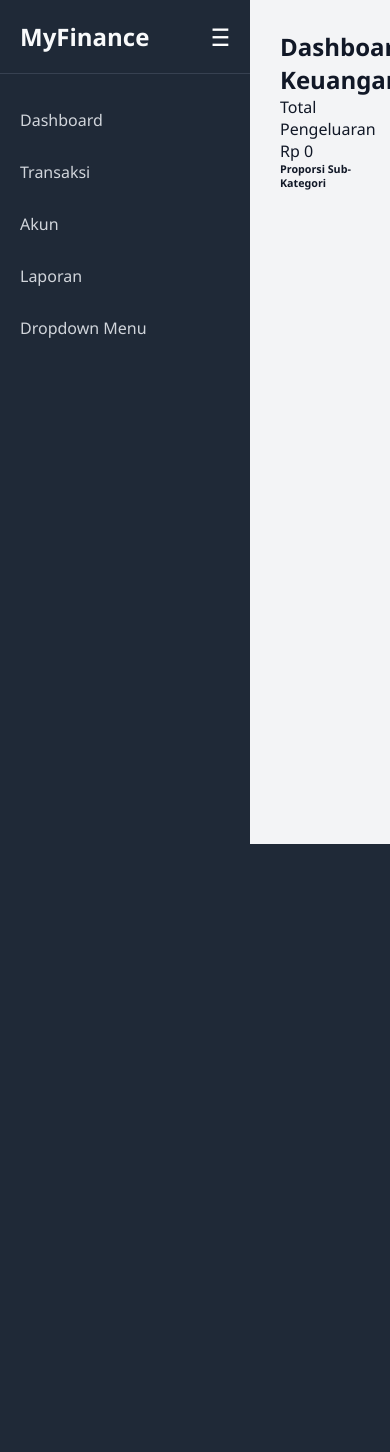
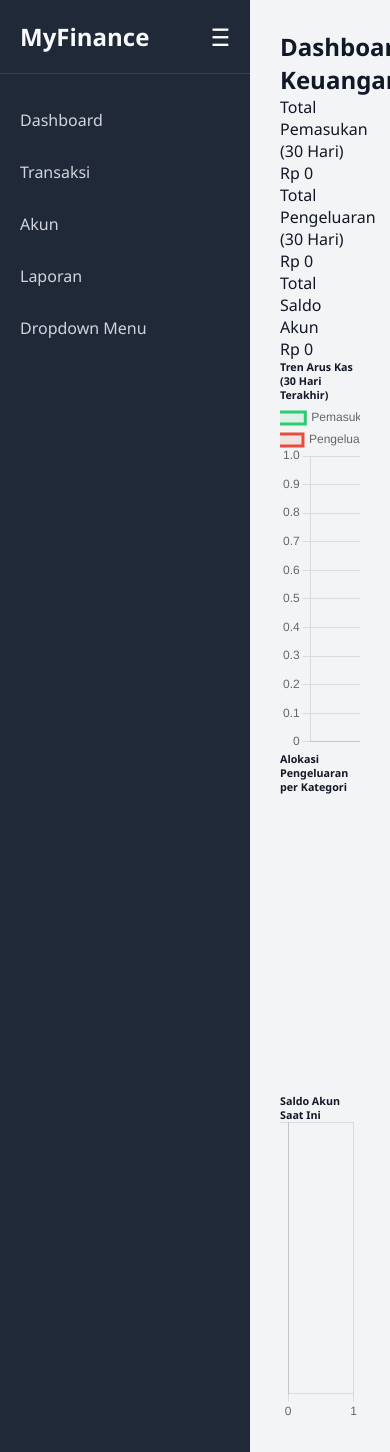
Before and after one commit to 230055Fawwaz/MyFinance, a Flask app: page /dashboard in a window 390 px wide. Before the commit the page ends 844 px from the top, so only its background shows below. Run offline with Flask 3, Linux system fonts and the light colour scheme; data that the repository does not hold is empty.

Commit message:
refactor: remove old diagram and add cash flow trend, expenses allocation, account balance diagrams

```diff
--- a/app/routes.py
+++ b/app/routes.py
@@ -11,7 +11,7 @@ from decimal import Decimal
 from flask import Flask, render_template, request, redirect, url_for
 from app.models import db, Category, Account, Transaction, SubCategory, Transfer
 from app import app
-from datetime import datetime
+from datetime import datetime, timedelta
 from sqlalchemy import func
 
 # ==========================================
@@ -339,14 +339,80 @@ def edit_subkategori(id):
 
 @app.route('/dashboard')
 def dashboard():
-    # Mengambil total pengeluaran per subkategori
-    report_data = db.session.query(
-        SubCategory.nama,
+    # Rentang waktu: 30 hari terakhir
+    hari_ini = datetime.utcnow()
+    tiga_puluh_hari_lalu = hari_ini - timedelta(days=30)
+
+    # ====================================================
+    # 1. DATA GRAFIK ARUS KAS (Pemasukan vs Pengeluaran)
+    # ====================================================
+    cash_flow_query = db.session.query(
+        func.date(Transaction.date).label('tanggal'),
+        Category.type.label('tipe'),
+        func.sum(Transaction.amount).label('total')
+    ).join(SubCategory, Transaction.subcategory_id == SubCategory.id)\
+     .join(Category, SubCategory.category_id == Category.id)\
+     .filter(Transaction.date >= tiga_puluh_hari_lalu)\
+     .group_by(func.date(Transaction.date), Category.type)\
+     .all()
+
+    # Susun struktur data tanggal agar urut untuk Chart.js
+    cf_labels = sorted(list(set([str(row.tanggal) for row in cash_flow_query])))
+
+    # Buat template default nilai 0 untuk setiap tanggal yang ada
+    income_dict = {tgl: 0 for tgl in cf_labels}
+    expense_dict = {tgl: 0 for tgl in cf_labels}
+
+    # Isi nilai dari database
+    for row in cash_flow_query:
+        tgl = str(row.tanggal)
+        if row.tipe == 'income':
+            income_dict[tgl] = float(row.total)
+        elif row.tipe == 'expense':
+            expense_dict[tgl] = float(row.total)
+
+    cf_income_values = [income_dict[tgl] for tgl in cf_labels]
+    cf_expense_values = [expense_dict[tgl] for tgl in cf_labels]
+
+
+    # ====================================================
+    # 2. DATA GRAFIK ALOKASI PENGELUARAN (Per Kategori Utama)
+    # ====================================================
+    expense_query = db.session.query(
+        Category.nama,
         func.sum(Transaction.amount)
-    ).join(Transaction).group_by(SubCategory.nama).all()
+    ).join(SubCategory, Transaction.subcategory_id == SubCategory.id)\
+     .join(Category, SubCategory.category_id == Category.id)\
+     .filter(Category.type == 'expense')\
+     .filter(Transaction.date >= tiga_puluh_hari_lalu)\
+     .group_by(Category.nama).all()
 
-    # Pisahkan label dan data untuk Chart.js
-    labels = [row[0] for row in report_data]
-    values = [float(row[1]) for row in report_data]
+    exp_labels = [row[0] for row in expense_query]
+    exp_values = [float(row[1]) for row in expense_query]
 
-    return render_template('dashboard.html', labels=labels, values=values)
+
+    # ====================================================
+    # 3. DATA GRAFIK DISTRIBUSI SALDO AKUN
+    # ====================================================
+    account_query = db.session.query(Account.nama, Account.balance).all()
+
+    acc_labels = [row[0] for row in account_query]
+    acc_values = [float(row[1]) for row in account_query]
+
+
+    # ====================================================
+    # KIRIM SEMUA DATA KE TEMPLATE JINJA2
+    # ====================================================
+    return render_template(
+        'dashboard.html',
+        # Grafik 1: Arus Kas
+        cf_labels=cf_labels,
+        cf_income=cf_income_values,
+        cf_expense=cf_expense_values,
+        # Grafik 2: Alokasi Pengeluaran
+        exp_labels=exp_labels,
+        exp_values=exp_values,
+        # Grafik 3: Saldo Akun
+        acc_labels=acc_labels,
+        acc_values=acc_values
+    )
--- a/app/static/js/dashboard.js
+++ b/app/static/js/dashboard.js
@@ -7,37 +7,107 @@
 //   - Mengatur interaksi user di halaman dashboard
 // ==========================================
 
-document.addEventListener('DOMContentLoaded', function() {
+document.addEventListener("DOMContentLoaded", function () {
 
-    const ctx = document.getElementById('subCategoryChart');
+    // ==========================================
+    // INEPLEMENTASI GRAFIK 1: TREN ARUS KAS (LINE)
+    // ==========================================
+    const cfCanvas = document.getElementById('cashFlowChart');
+    if (cfCanvas) {
+        const labels = JSON.parse(cfCanvas.getAttribute('data-labels'));
+        const incomeData = JSON.parse(cfCanvas.getAttribute('data-income'));
+        const expenseData = JSON.parse(cfCanvas.getAttribute('data-expense'));
 
-    // Cek apakah variabel Chart sudah terdefinisi
-    if (typeof Chart === 'undefined') {
-        console.error("Gagal memuat library Chart.js. Pastikan koneksi internet stabil.");
-        return;
+        new Chart(cfCanvas, {
+            type: 'line',
+            data: {
+                labels: labels,
+                datasets: [
+                    {
+                        label: 'Pemasukan',
+                        data: incomeData,
+                        borderColor: '#2ecc71',
+                        backgroundColor: 'rgba(46, 204, 113, 0.1)',
+                        tension: 0.2,
+                        fill: true
+                    },
+                    {
+                        label: 'Pengeluaran',
+                        data: expenseData,
+                        borderColor: '#e74c3c',
+                        backgroundColor: 'rgba(231, 76, 60, 0.1)',
+                        tension: 0.2,
+                        fill: true
+                    }
+                ]
+            },
+            options: {
+                responsive: true,
+                maintainAspectRatio: false,
+                scales: {
+                    y: { beginAtZero: true }
+                }
+            }
+        });
     }
 
-    const labels = JSON.parse(ctx.getAttribute('data-labels'));
-    const values = JSON.parse(ctx.getAttribute('data-values'));
+    // ==========================================
+    // IMPLEMENTASI GRAFIK 2: ALOKASI PENGELUARAN (DONUT)
+    // ==========================================
+    const expCanvas = document.getElementById('expenseChart');
+    if (expCanvas) {
+        const labels = JSON.parse(expCanvas.getAttribute('data-labels'));
+        const values = JSON.parse(expCanvas.getAttribute('data-values'));
 
-    new Chart(ctx, {
+        new Chart(expCanvas, {
             type: 'doughnut',
             data: {
                 labels: labels,
                 datasets: [{
                     data: values,
-                backgroundColor: ['#4e73df', '#1cc88a', '#36b9cc', '#f6c23e', '#e74a3b'],
-                borderWidth: 1
+                    backgroundColor: ['#3498db', '#9b59b6', '#f1c40f', '#e67e22', '#1abc9c', '#95a5a6']
                 }]
             },
             options: {
-            maintainAspectRatio: false, // Wajib agar mengikuti tinggi div pembungkus
+                responsive: true,
+                maintainAspectRatio: false,
                 plugins: {
-                legend: {
-                    position: 'right', // Pindahkan legenda ke samping agar tidak makan tempat
-                }
+                    legend: { position: 'right' }
                 }
             }
         });
+    }
 
+    // ==========================================
+    // IMPLEMENTASI GRAFIK 3: SALDO AKUN (BAR HORIZONTAL)
+    // ==========================================
+    const accCanvas = document.getElementById('accountChart');
+    if (accCanvas) {
+        const labels = JSON.parse(accCanvas.getAttribute('data-labels'));
+        const values = JSON.parse(accCanvas.getAttribute('data-values'));
+
+        new Chart(accCanvas, {
+            type: 'bar',
+            data: {
+                labels: labels,
+                datasets: [{
+                    label: 'Saldo Tersedia',
+                    data: values,
+                    backgroundColor: '#34495e',
+                    borderRadius: 5
+                }]
+            },
+            options: {
+                indexAxis: 'y', // Membuat bar chart menjadi horizontal
+                responsive: true,
+                maintainAspectRatio: false,
+                scales: {
+                    x: { beginAtZero: true }
+                },
+                plugins: {
+                    legend: { display: false }
+                }
+            }
         });
+    }
+});
--- a/app/templates/dashboard.html
+++ b/app/templates/dashboard.html
@@ -19,29 +19,89 @@
 <div class="container mt-4">
     <h2 class="mb-4">Dashboard Keuangan</h2>
 
-    <div class="row">
-        <!-- Kartu Statistik Utama (Contoh KPI Card) -->
-        <div class="col-md-4 mb-4">
-            <div class="card bg-primary text-white shadow h-100 py-2">
+    <!-- 1. BARIS KARTU KPI (STATISTIK UTAMA) -->
+    <div class="row mb-4">
+        <!-- Total Pemasukan -->
+        <div class="col-md-4 mb-3">
+            <div class="card bg-success text-white shadow h-100 py-2">
                 <div class="card-body">
-                    <div class="text-xs font-weight-bold text-uppercase mb-1">Total Pengeluaran</div>
-                    <div class="h5 mb-0 font-weight-bold">Rp {{ "{:,.0f}".format(values|sum) }}</div>
+                    <div class="text-xs font-weight-bold text-uppercase mb-1">Total Pemasukan (30 Hari)</div>
+                    <div class="h5 mb-0 font-weight-bold">Rp {{ "{:,.0f}".format(cf_income|sum) }}</div>
                 </div>
             </div>
         </div>
 
-        <!-- Grafik Donut (Dibatasi ukurannya) -->
+        <!-- Total Pengeluaran -->
+        <div class="col-md-4 mb-3">
+            <div class="card bg-danger text-white shadow h-100 py-2">
+                <div class="card-body">
+                    <div class="text-xs font-weight-bold text-uppercase mb-1">Total Pengeluaran (30 Hari)</div>
+                    <div class="h5 mb-0 font-weight-bold">Rp {{ "{:,.0f}".format(exp_values|sum) }}</div>
+                </div>
+            </div>
+        </div>
+
+        <!-- Total Saldo Saat Ini -->
+        <div class="col-md-4 mb-3">
+            <div class="card bg-primary text-white shadow h-100 py-2">
+                <div class="card-body">
+                    <div class="text-xs font-weight-bold text-uppercase mb-1">Total Saldo Akun</div>
+                    <div class="h5 mb-0 font-weight-bold">Rp {{ "{:,.0f}".format(acc_values|sum) }}</div>
+                </div>
+            </div>
+        </div>
+    </div>
+
+    <!-- 2. BARIS GRAFIK UTAMA -->
+    <div class="row">
+        <!-- Grafik 1: Tren Arus Kas (Lebar Penuh) -->
+        <div class="col-12 mb-4">
+            <div class="card shadow">
+                <div class="card-header py-3">
+                    <h6 class="m-0 font-weight-bold text-primary">Tren Arus Kas (30 Hari Terakhir)</h6>
+                </div>
+                <div class="card-body">
+                    <div style="position: relative; height: 350px;">
+                        <canvas id="cashFlowChart"
+                                data-labels='{{ cf_labels | tojson }}'
+                                data-income='{{ cf_income | tojson }}'
+                                data-expense='{{ cf_expense | tojson }}'>
+                        </canvas>
+                    </div>
+                </div>
+            </div>
+        </div>
+    </div>
+
+    <div class="row">
+        <!-- Grafik 2: Alokasi Pengeluaran (Setengah Lebar) -->
         <div class="col-md-6 mb-4">
             <div class="card shadow">
                 <div class="card-header py-3">
-                    <h6 class="m-0 font-weight-bold text-primary">Proporsi Sub-Kategori</h6>
+                    <h6 class="m-0 font-weight-bold text-primary">Alokasi Pengeluaran per Kategori</h6>
                 </div>
                 <div class="card-body">
-                    <!-- Ukuran dikontrol oleh div pembungkus ini -->
-                    <div class="chart-area" style="position: relative; height: 300px;">
-                        <canvas id="subCategoryChart"
-                                data-labels='{{ labels | tojson }}'
-                                data-values='{{ values | tojson }}'>
+                    <div style="position: relative; height: 300px;">
+                        <canvas id="expenseChart"
+                                data-labels='{{ exp_labels | tojson }}'
+                                data-values='{{ exp_values | tojson }}'>
+                        </canvas>
+                    </div>
+                </div>
+            </div>
+        </div>
+
+        <!-- Grafik 3: Saldo Akun (Setengah Lebar) -->
+        <div class="col-md-6 mb-4">
+            <div class="card shadow">
+                <div class="card-header py-3">
+                    <h6 class="m-0 font-weight-bold text-primary">Saldo Akun Saat Ini</h6>
+                </div>
+                <div class="card-body">
+                    <div style="position: relative; height: 300px;">
+                        <canvas id="accountChart"
+                                data-labels='{{ acc_labels | tojson }}'
+                                data-values='{{ acc_values | tojson }}'>
                         </canvas>
                     </div>
                 </div>
@@ -52,7 +112,6 @@
 {% endblock %}
 
 {% block extra_js %}
-<!-- Gunakan link yang lengkap dan resmi dari cdnjs -->
 <script src="{{ url_for('static', filename='js/chart.min.js') }}"></script>
 <script src="{{ url_for('static', filename='js/dashboard.js') }}"></script>
 {% endblock %}
```
Lines whose indentation alone changed are shown as unchanged.
